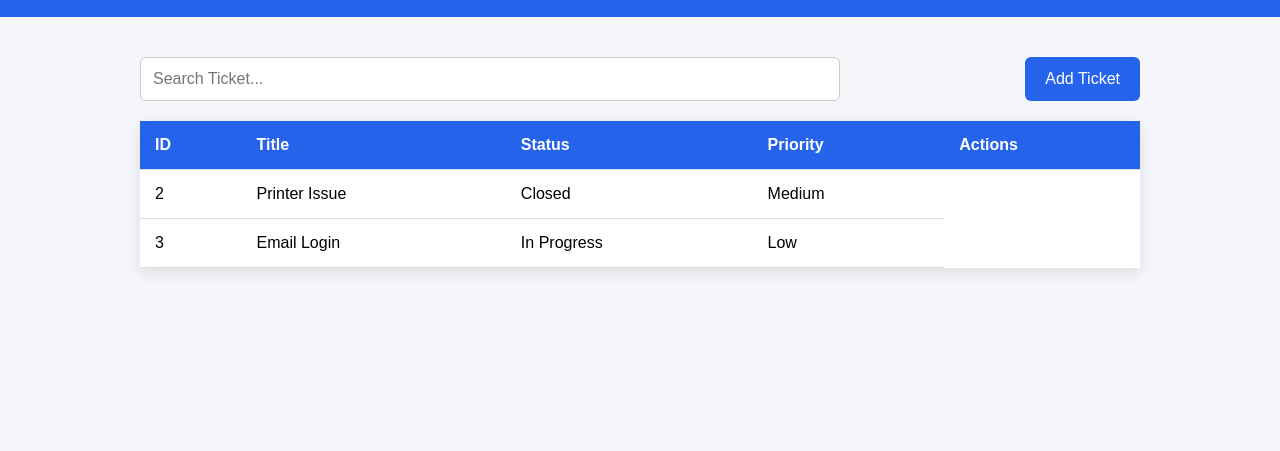
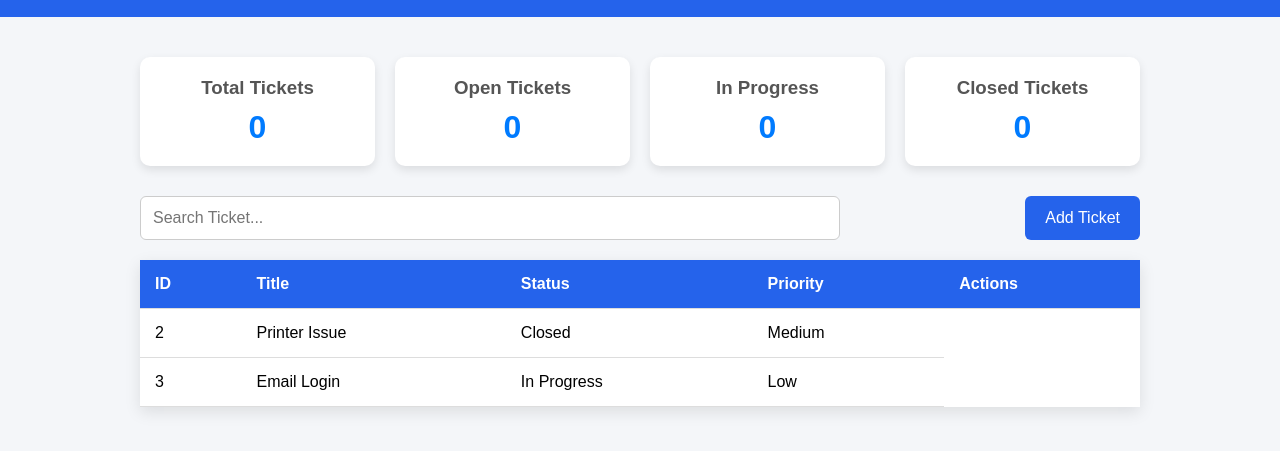
Before and after one commit to DivanshuChoudhary/helpdesk-ticket-system, a website: page views/index.html in a window 1280 px wide. Shown: the part 61-512 px from the top of the page. Drawn offline with Linux system fonts and the light colour scheme.

Commit message:
dashboard card

```diff
--- a/public/style.css
+++ b/public/style.css
@@ -71,3 +71,30 @@ th{
 tr:hover{
     background:#f1f5f9;
 }
+
+.dashboard-cards{
+    display:flex;
+    gap:20px;
+    margin-bottom:30px;
+    flex-wrap:wrap;
+}
+
+.card{
+    flex:1;
+    min-width:180px;
+    background:#ffffff;
+    padding:20px;
+    border-radius:10px;
+    text-align:center;
+    box-shadow:0 4px 10px rgba(0,0,0,0.1);
+}
+
+.card h3{
+    margin-bottom:10px;
+    color:#555;
+}
+
+.card h2{
+    color:#007bff;
+    font-size:32px;
+}
--- a/views/index.html
+++ b/views/index.html
@@ -14,6 +14,30 @@
     </header>
 
     <div class="container">
+
+        <div class="dashboard-cards">
+
+    <div class="card">
+        <h3>Total Tickets</h3>
+        <h2 id="totalTickets">0</h2>
+    </div>
+
+    <div class="card">
+        <h3>Open Tickets</h3>
+        <h2 id="openTickets">0</h2>
+    </div>
+
+    <div class="card">
+        <h3>In Progress</h3>
+        <h2 id="inProgressTickets">0</h2>
+    </div>
+
+    <div class="card">
+        <h3>Closed Tickets</h3>
+        <h2 id="closedTickets">0</h2>
+    </div>
+
+</div>
 
         <div class="top-bar">
             <input
```
Also changed, not shown: public/script.js (+26 -27 lines).
